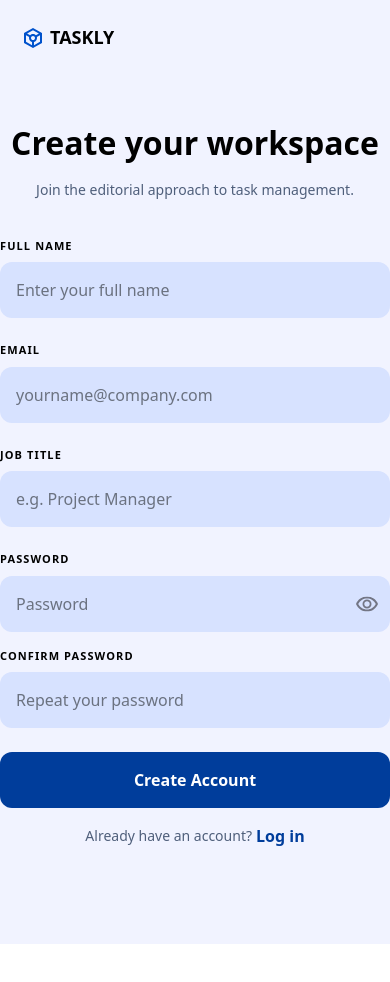
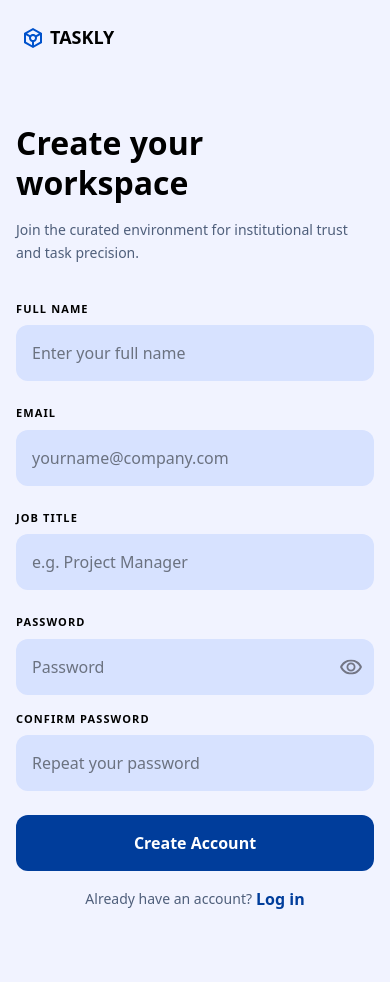
Before and after one commit to Alihossam916/Taskly--task-managment-, a Next.js app: page /sign-up in a window 390 px wide. Shown: the top 982 px of the page. Before the commit the page ends 944 px from the top, so only its background shows below. Built offline with nearby package versions, Linux system fonts and the light colour scheme.

Commit message:
style: change padding and text for mobile view

```diff
--- a/src/app/(auth)/sign-up/page.tsx
+++ b/src/app/(auth)/sign-up/page.tsx
@@ -3,15 +3,24 @@ import Link from "next/link";
 
 const SignUp = () => {
   return (
-    <div className="flex flex-col items-center gap-4 py-12 rounded-sm sm:bg-white max-w-xl mx-auto mb-12 sm:shadow-lg">
-      <h1 className="headline-lg">Create your workspace</h1>
-      <p className="body-md text-slate-2">
-        Join the editorial approach to task management.
-      </p>
+    <div className="flex flex-col items-center gap-4 py-12 px-4 sm:px-12 rounded-sm sm:bg-white max-w-xl mx-auto mb-12 sm:shadow-lg">
+      <div className="flex flex-col gap-4">
+        <h1 className="headline-lg">Create your workspace</h1>
+        <p className="body-md text-slate-2 text-center hidden sm:block">
+          Join the editorial approach to task management.
+        </p>
+        <p className="body-md text-slate-2 sm:hidden">
+          Join the curated environment for institutional trust and task
+          precision.
+        </p>
+      </div>
       <SignUpForm />
       <div className="flex items-center gap-1">
         <p className="body-md text-slate-2">Already have an account?</p>
-        <Link href={"/login"} className="text-primary font-bold hover:underline">
+        <Link
+          href={"/login"}
+          className="text-primary font-bold hover:underline"
+        >
           Log in
         </Link>
       </div>
```
